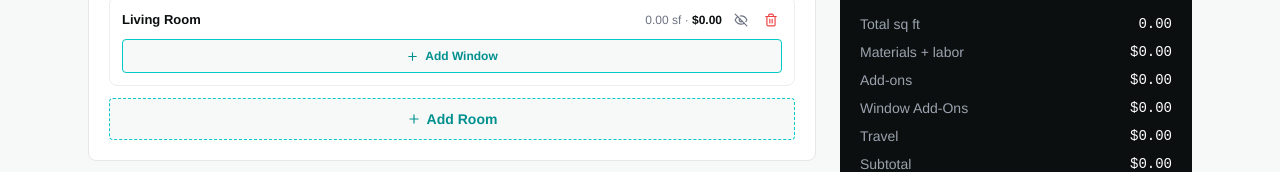
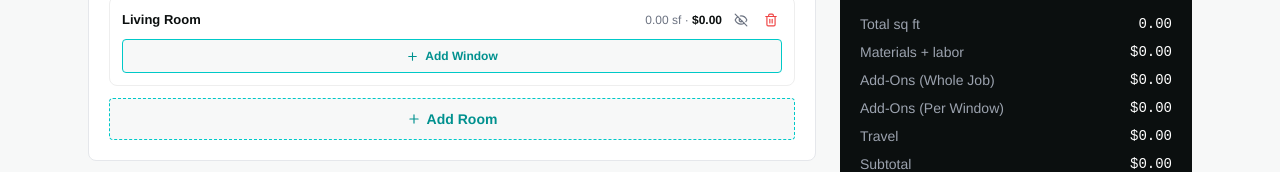
Before and after one commit to obscuredvisiontints-spec/ovt-quotes, a React (Vite) app: page / in a window 1280 px wide. Shown: the part 561-733 px from the top of the page. Built offline with nearby package versions, Linux system fonts and the light colour scheme.

Commit message:
Update App.jsx

```diff
--- a/src/App.jsx
+++ b/src/App.jsx
@@ -64,6 +64,21 @@ const perimeterFt = (w) => {
   const length = parseFloat(w.length) || 0;
   return (2 * (width + length)) / 12;
 };
+
+// Once a device has its own saved price list, a plain "use what's saved" load
+// would permanently hide any new built-in preset added in a future update
+// (the saved list simply doesn't know it exists yet). This rebuilds the list
+// in the app's defined order, keeps any rate/label edits already made to a
+// built-in item, and appends anything genuinely custom onto the end — so new
+// built-ins always show up, in the right spot, without losing your edits.
+function mergePresets(persisted, defaults) {
+  if (!persisted || persisted.length === 0) return defaults;
+  const persistedById = new Map(persisted.map((p) => [p.id, p]));
+  const merged = defaults.map((d) => (persistedById.has(d.id) ? { ...d, ...persistedById.get(d.id) } : d));
+  const defaultIds = new Set(defaults.map((d) => d.id));
+  const customExtras = persisted.filter((p) => !defaultIds.has(p.id));
+  return [...merged, ...customExtras];
+}
 
 const THIRTY_DAYS_MS = 30 * 24 * 60 * 60 * 1000;
 
@@ -460,11 +475,19 @@ export default function App() {
     (async () => {
       try {
         const fp = await window.storage.get("pricelist:film");
-        if (fp && fp.value) setFilmPresets(JSON.parse(fp.value));
+        if (fp && fp.value) {
+          const merged = mergePresets(JSON.parse(fp.value), DEFAULT_FILM_PRESETS);
+          setFilmPresets(merged);
+          window.storage.set("pricelist:film", JSON.stringify(merged)).catch(() => {});
+        }
       } catch (e) {}
       try {
         const ap = await window.storage.get("pricelist:addons");
-        if (ap && ap.value) setAddOnPresets(JSON.parse(ap.value));
+        if (ap && ap.value) {
+          const merged = mergePresets(JSON.parse(ap.value), DEFAULT_ADDON_PRESETS);
+          setAddOnPresets(merged);
+          window.storage.set("pricelist:addons", JSON.stringify(merged)).catch(() => {});
+        }
       } catch (e) {}
     })();
   }, []);
@@ -828,11 +851,11 @@ export default function App() {
     // rates were only a historical snapshot, not your current price list.
     try {
       const fp = await window.storage.get("pricelist:film");
-      setFilmPresets(fp && fp.value ? JSON.parse(fp.value) : DEFAULT_FILM_PRESETS);
+      setFilmPresets(fp && fp.value ? mergePresets(JSON.parse(fp.value), DEFAULT_FILM_PRESETS) : DEFAULT_FILM_PRESETS);
     } catch (e) { setFilmPresets(DEFAULT_FILM_PRESETS); }
     try {
       const ap = await window.storage.get("pricelist:addons");
-      setAddOnPresets(ap && ap.value ? JSON.parse(ap.value) : DEFAULT_ADDON_PRESETS);
+      setAddOnPresets(ap && ap.value ? mergePresets(JSON.parse(ap.value), DEFAULT_ADDON_PRESETS) : DEFAULT_ADDON_PRESETS);
     } catch (e) { setAddOnPresets(DEFAULT_ADDON_PRESETS); }
     window.storage.delete("draft:current").catch(() => {});
     setStatus("Started a new quote.");
@@ -937,7 +960,7 @@ export default function App() {
       y += 4;
       doc.setFont(undefined, "bold");
       doc.setFontSize(11);
-      doc.text("Add-Ons", 14, y);
+      doc.text("Add-Ons (Whole Job)", 14, y);
       doc.setFont(undefined, "normal");
       doc.setFontSize(10);
       y += 7;
@@ -952,7 +975,7 @@ export default function App() {
       y += 4;
       doc.setFont(undefined, "bold");
       doc.setFontSize(11);
-      doc.text("Window Add-Ons (Caulking, etc.)", 14, y);
+      doc.text("Add-Ons (Per Window)", 14, y);
       doc.setFont(undefined, "normal");
       doc.setFontSize(10);
       y += 7;
@@ -975,8 +998,8 @@ export default function App() {
       y += 6;
     };
     totalsRow("Materials + labor", money(s.materialsTotal));
-    totalsRow("Add-ons", money(s.addonsTotal));
-    totalsRow("Window Add-Ons", money(s.windowAddonsTotal));
+    totalsRow("Add-Ons (Whole Job)", money(s.addonsTotal));
+    totalsRow("Add-Ons (Per Window)", money(s.windowAddonsTotal));
     totalsRow("Travel", money(s.travelTotal));
     totalsRow("Subtotal", money(s.subtotal));
     totalsRow(`Tax (${s.taxRate}%)`, money(s.tax));
@@ -1012,18 +1035,18 @@ export default function App() {
     s.filmLines.forEach((f) => lines.push(`  ${f.label} — ${f.sqft.toFixed(1)} sq ft — ${money(f.total)}`));
     if (s.addonLines.length > 0) {
       lines.push("");
-      lines.push("Add-Ons:");
+      lines.push("Add-Ons (Whole Job):");
       s.addonLines.forEach((a) => lines.push(`  ${a.name} — ${money(a.total)}`));
     }
     if (s.windowAddonLines.length > 0) {
       lines.push("");
-      lines.push("Window Add-Ons (Caulking, etc.):");
+      lines.push("Add-Ons (Per Window):");
       s.windowAddonLines.forEach((a) => lines.push(`  ${a.name} — ${money(a.total)}`));
     }
     lines.push("");
     lines.push(`Materials + labor: ${money(s.materialsTotal)}`);
-    lines.push(`Add-ons: ${money(s.addonsTotal)}`);
-    lines.push(`Window Add-Ons: ${money(s.windowAddonsTotal)}`);
+    lines.push(`Add-Ons (Whole Job): ${money(s.addonsTotal)}`);
+    lines.push(`Add-Ons (Per Window): ${money(s.windowAddonsTotal)}`);
     lines.push(`Travel: ${money(s.travelTotal)}`);
     lines.push(`Subtotal: ${money(s.subtotal)}`);
     lines.push(`Tax (${s.taxRate}%): ${money(s.tax)}`);
@@ -1239,7 +1262,7 @@ export default function App() {
 
             <div className="mt-5">
               <div className="flex items-center justify-between flex-wrap gap-2">
-                <div className="text-xs font-bold uppercase" style={{ color: TEAL_DEEP, letterSpacing: 1 }}>Applied to This Quote</div>
+                <div className="text-xs font-bold uppercase" style={{ color: TEAL_DEEP, letterSpacing: 1 }}>Applied to Whole Job</div>
                 <select
                   onChange={(e) => { if (e.target.value) { addAppliedAddOn(e.target.value); e.target.value = ""; } }}
                   defaultValue=""
@@ -1415,7 +1438,7 @@ export default function App() {
 
             {appliedAddOns.length > 0 && (
               <div style={{ background: "#fff", border: "1px solid #e5e7eb", borderRadius: 8 }} className="p-5">
-                <SectionTitle>Add-Ons</SectionTitle>
+                <SectionTitle>Add-Ons (Whole Job)</SectionTitle>
                 <div className="mt-3 space-y-2 text-sm">
                   {appliedAddOns.map((a) => (
                     <div key={a.id} className="flex justify-between">
@@ -1429,7 +1452,7 @@ export default function App() {
 
             {Object.keys(computed.byWindowAddOn).length > 0 && (
               <div style={{ background: "#fff", border: "1px solid #e5e7eb", borderRadius: 8 }} className="p-5">
-                <SectionTitle>Window Add-Ons (Caulking, etc.)</SectionTitle>
+                <SectionTitle>Add-Ons (Per Window)</SectionTitle>
                 <div className="mt-3 space-y-2 text-sm">
                   {Object.entries(computed.byWindowAddOn).map(([name, total]) => (
                     <div key={name} className="flex justify-between">
@@ -1468,8 +1491,8 @@ export default function App() {
               <div className="mt-4 space-y-2 text-sm">
                 <div className="flex justify-between"><span style={{ color: "#9ca3af" }}>Total sq ft</span><span style={{ fontFamily: "ui-monospace, monospace" }}>{computed.grandSqft.toFixed(2)}</span></div>
                 <div className="flex justify-between"><span style={{ color: "#9ca3af" }}>Materials + labor</span><span style={{ fontFamily: "ui-monospace, monospace" }}>{money(computed.grandTotal)}</span></div>
-                <div className="flex justify-between"><span style={{ color: "#9ca3af" }}>Add-ons</span><span style={{ fontFamily: "ui-monospace, monospace" }}>{money(addOnsTotal)}</span></div>
-                <div className="flex justify-between"><span style={{ color: "#9ca3af" }}>Window Add-Ons</span><span style={{ fontFamily: "ui-monospace, monospace" }}>{money(computed.windowAddOnsTotal)}</span></div>
+                <div className="flex justify-between"><span style={{ color: "#9ca3af" }}>Add-Ons (Whole Job)</span><span style={{ fontFamily: "ui-monospace, monospace" }}>{money(addOnsTotal)}</span></div>
+                <div className="flex justify-between"><span style={{ color: "#9ca3af" }}>Add-Ons (Per Window)</span><span style={{ fontFamily: "ui-monospace, monospace" }}>{money(computed.windowAddOnsTotal)}</span></div>
                 <div className="flex justify-between"><span style={{ color: "#9ca3af" }}>Travel</span><span style={{ fontFamily: "ui-monospace, monospace" }}>{money(travelTotal)}</span></div>
                 <div className="flex justify-between"><span style={{ color: "#9ca3af" }}>Subtotal</span><span style={{ fontFamily: "ui-monospace, monospace" }}>{money(subtotal)}</span></div>
                 <div className="flex items-center justify-between">
```
